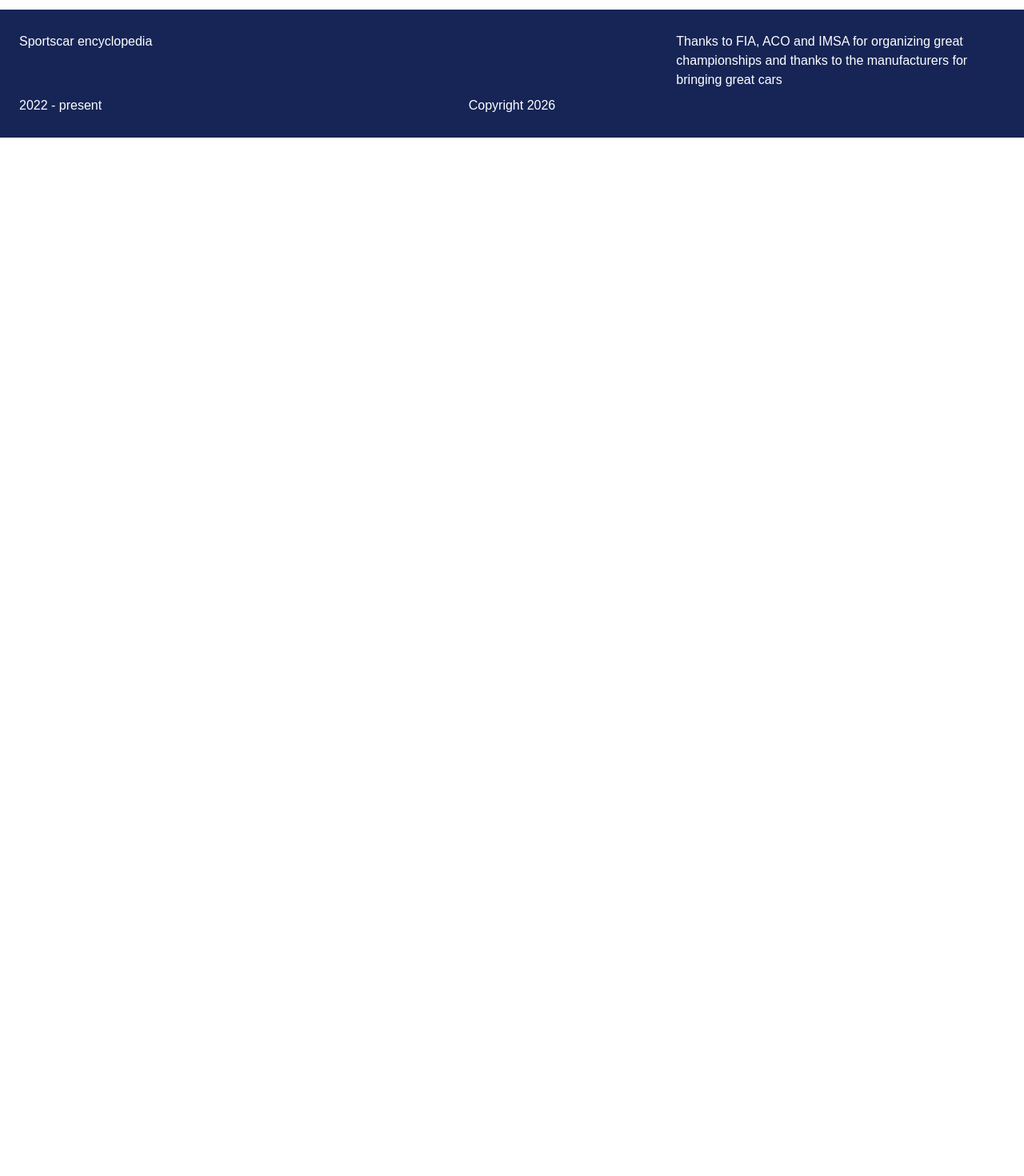
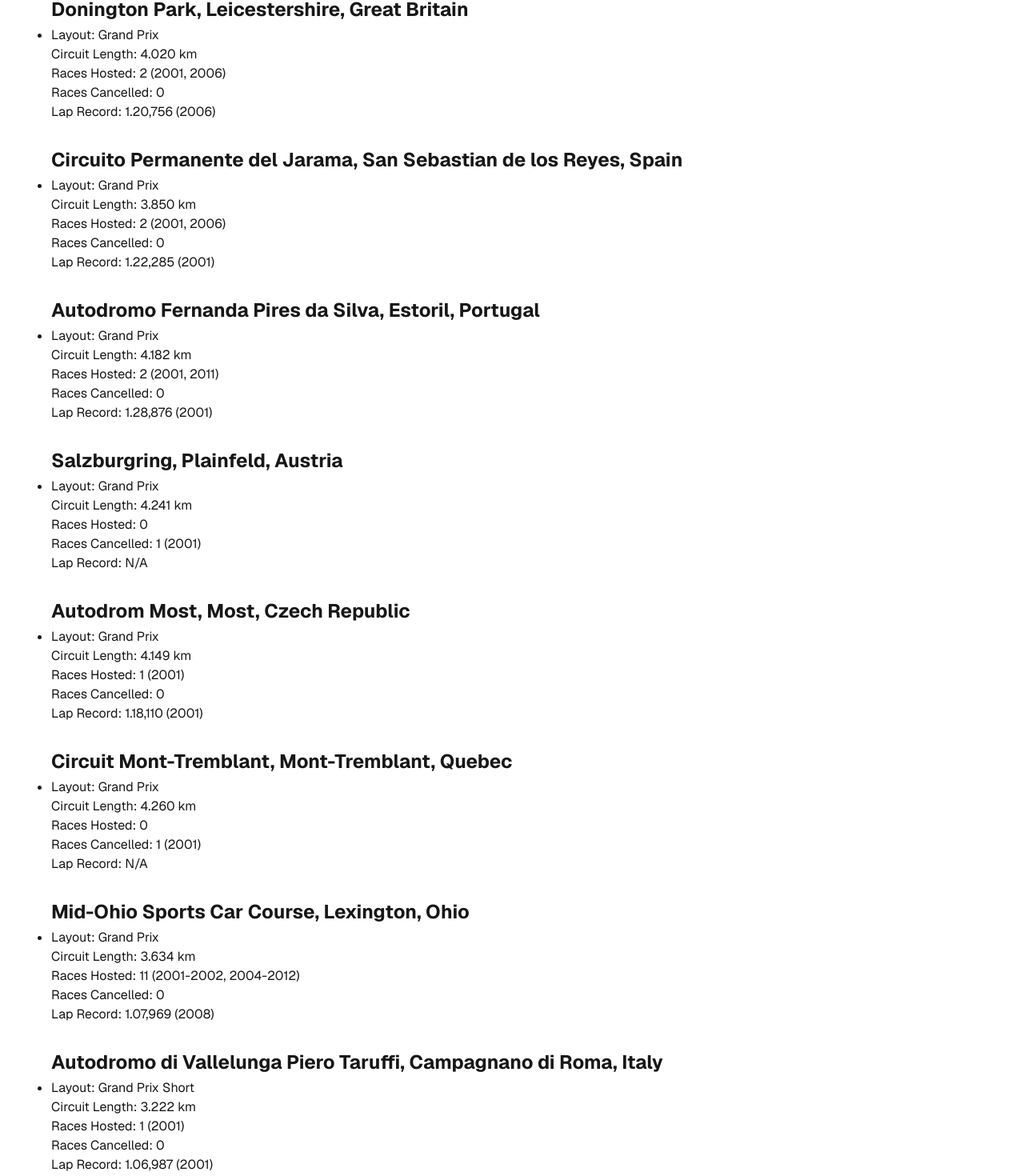
Before and after one commit to RasmusKodehode/sportscar-encyclopedia, a Next.js app: page /the-circuits in a window 1280 px wide. Shown: the part 3320-4790 px from the top of the page at 80% size. Before the commit the page ends 3492 px from the top, so only its background shows below. Built offline with nearby package versions, Linux system fonts and the light colour scheme.

Commit message:
2001 circuits added

```diff
--- a/app/the-circuits/page.tsx
+++ b/app/the-circuits/page.tsx
@@ -208,6 +208,118 @@
               </li>
             </ul>
           </div>
+          <div className="flex flex-col gap-1">
+            <h3>Donington Park, Leicestershire, Great Britain</h3>
+            <ul className="flex flex-col gap-4">
+              <li>
+                <p>Layout: Grand Prix</p>
+                <p>Circuit Length: 4.020 km</p>
+                <p>Races Hosted: 2 (2001, 2006)</p>
+                <p>Races Cancelled: 0</p>
+                <p>Lap Record: 1.20,756 (2006)</p>
+              </li>
+            </ul>
+          </div>
+          <div className="flex flex-col gap-1">
+            <h3>
+              Circuito Permanente del Jarama, San Sebastian de los Reyes, Spain
+            </h3>
+            <ul className="flex flex-col gap-4">
+              <li>
+                <p>Layout: Grand Prix</p>
+                <p>Circuit Length: 3.850 km</p>
+                <p>Races Hosted: 2 (2001, 2006)</p>
+                <p>Races Cancelled: 0</p>
+                <p>Lap Record: 1.22,285 (2001)</p>
+              </li>
+            </ul>
+          </div>
+          <div className="flex flex-col gap-1">
+            <h3>Autodromo Fernanda Pires da Silva, Estoril, Portugal</h3>
+            <ul className="flex flex-col gap-4">
+              <li>
+                <p>Layout: Grand Prix</p>
+                <p>Circuit Length: 4.182 km</p>
+                <p>Races Hosted: 2 (2001, 2011)</p>
+                <p>Races Cancelled: 0</p>
+                <p>Lap Record: 1.28,876 (2001)</p>
+              </li>
+            </ul>
+          </div>
+          <div className="flex flex-col gap-1">
+            <h3>Salzburgring, Plainfeld, Austria</h3>
+            <ul className="flex flex-col gap-4">
+              <li>
+                <p>Layout: Grand Prix</p>
+                <p>Circuit Length: 4.241 km</p>
+                <p>Races Hosted: 0</p>
+                <p>Races Cancelled: 1 (2001)</p>
+                <p>Lap Record: N/A</p>
+              </li>
+            </ul>
+          </div>
+          <div className="flex flex-col gap-1">
+            <h3>Autodrom Most, Most, Czech Republic</h3>
+            <ul className="flex flex-col gap-4">
+              <li>
+                <p>Layout: Grand Prix</p>
+                <p>Circuit Length: 4.149 km</p>
+                <p>Races Hosted: 1 (2001)</p>
+                <p>Races Cancelled: 0</p>
+                <p>Lap Record: 1.18,110 (2001)</p>
+              </li>
+            </ul>
+          </div>
+          <div className="flex flex-col gap-1">
+            <h3>Circuit Mont-Tremblant, Mont-Tremblant, Quebec</h3>
+            <ul className="flex flex-col gap-4">
+              <li>
+                <p>Layout: Grand Prix</p>
+                <p>Circuit Length: 4.260 km</p>
+                <p>Races Hosted: 0</p>
+                <p>Races Cancelled: 1 (2001)</p>
+                <p>Lap Record: N/A</p>
+              </li>
+            </ul>
+          </div>
+          <div className="flex flex-col gap-1">
+            <h3>Mid-Ohio Sports Car Course, Lexington, Ohio</h3>
+            <ul className="flex flex-col gap-4">
+              <li>
+                <p>Layout: Grand Prix</p>
+                <p>Circuit Length: 3.634 km</p>
+                <p>Races Hosted: 11 (2001-2002, 2004-2012)</p>
+                <p>Races Cancelled: 0</p>
+                <p>Lap Record: 1.07,969 (2008)</p>
+              </li>
+            </ul>
+          </div>
+          <div className="flex flex-col gap-1">
+            <h3>
+              Autodromo di Vallelunga Piero Taruffi, Campagnano di Roma, Italy
+            </h3>
+            <ul className="flex flex-col gap-4">
+              <li>
+                <p>Layout: Grand Prix Short</p>
+                <p>Circuit Length: 3.222 km</p>
+                <p>Races Hosted: 1 (2001)</p>
+                <p>Races Cancelled: 0</p>
+                <p>Lap Record: 1.06,987 (2001)</p>
+              </li>
+            </ul>
+          </div>
+          <div className="flex flex-col gap-1">
+            <h3>Sepang International Circuit, Kuala Lumpur, Malaysia</h3>
+            <ul className="flex flex-col gap-4">
+              <li>
+                <p>Layout: Grand Prix</p>
+                <p>Circuit Length: 5.543 km</p>
+                <p>Races Hosted: 0</p>
+                <p>Races Cancelled: 2 (2001-2002)</p>
+                <p>Lap Record: N/A</p>
+              </li>
+            </ul>
+          </div>
         </div>
       </main>
     </div>
```
